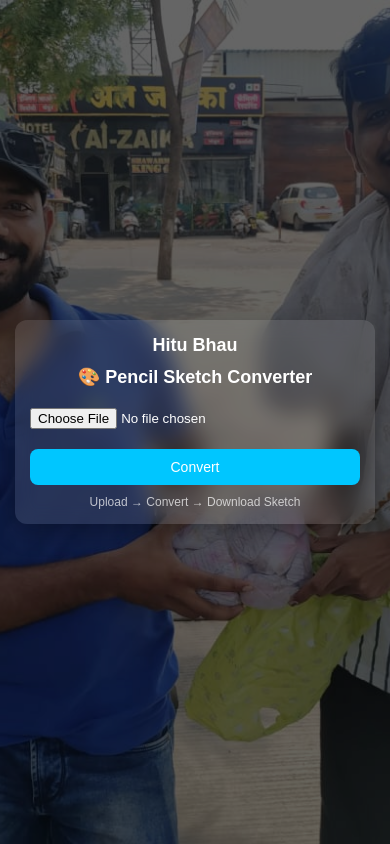
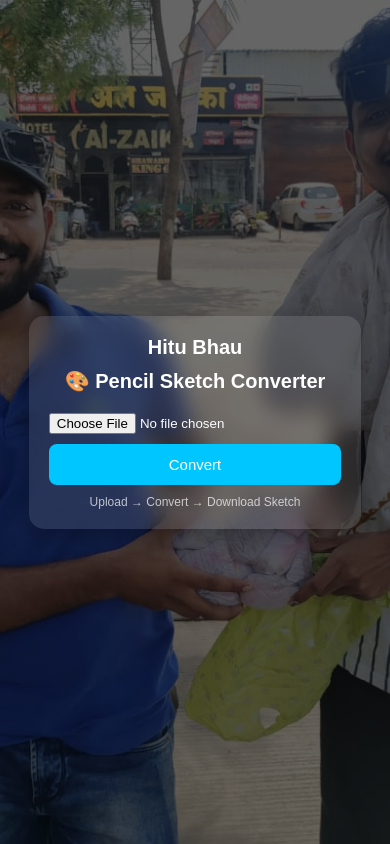
Before and after one commit to Hitanshu-m/pencil-sketch-converter, a Flask app: page / in a window 390 px wide. Run offline with Flask 3, Linux system fonts and the light colour scheme.

Commit message:
css updated

```diff
--- a/static/style.css
+++ b/static/style.css
@@ -12,10 +12,10 @@ body {
     align-items: center;
 
     background: url("/static/bg.jpg") no-repeat center center/cover;
-    padding: 15px;
+    padding: 20px;
 }
 
-/* Dark overlay */
+/* DARK OVERLAY */
 .overlay {
     position: absolute;
     top: 0;
@@ -25,15 +25,15 @@ body {
     background: rgba(0,0,0,0.6);
 }
 
-/* MAIN CARD */
+/* MAIN BOX */
 .container {
     position: relative;
     z-index: 1;
 
     width: 100%;
-    max-width: 400px;
+    max-width: 520px;   /* 👈 BIGGER BOX */
 
-    padding: 20px;
+    padding: 25px;
     text-align: center;
 
     background: rgba(255,255,255,0.1);
@@ -47,7 +47,7 @@ body {
 h1 {
     color: white;
     margin-bottom: 10px;
-    font-size: 20px;
+    font-size: 22px;
 }
 
 h3 {
@@ -58,25 +58,22 @@ h3 {
 
 /* INPUT */
 input {
+    width: 100%;
+    margin: 10px 0;
     color: white;
-    margin: 10px 0;
-    width: 100%;
 }
 
 /* BUTTON */
 button {
+    width: 100%;
+    padding: 12px;
+
     background: #00c6ff;
     color: white;
     border: none;
 
-    padding: 10px;
-    width: 100%;
-    margin-top: 10px;
-
     border-radius: 8px;
     cursor: pointer;
-
-    transition: 0.3s;
 }
 
 button:hover {
@@ -111,19 +108,20 @@ img {
     opacity: 0.7;
 }
 
-/* 📱 MOBILE OPTIMIZATION */
+/* 📱 MOBILE FIX */
 @media (max-width: 600px) {
 
     .container {
-        padding: 15px;
-        border-radius: 12px;
+        width: 95%;     /* 👈 FULL SCREEN FEEL */
+        max-width: none;
+        padding: 20px;
     }
 
     h1 {
-        font-size: 18px;
+        font-size: 20px;
     }
 
     button {
-        font-size: 14px;
+        font-size: 15px;
     }
 }
```
